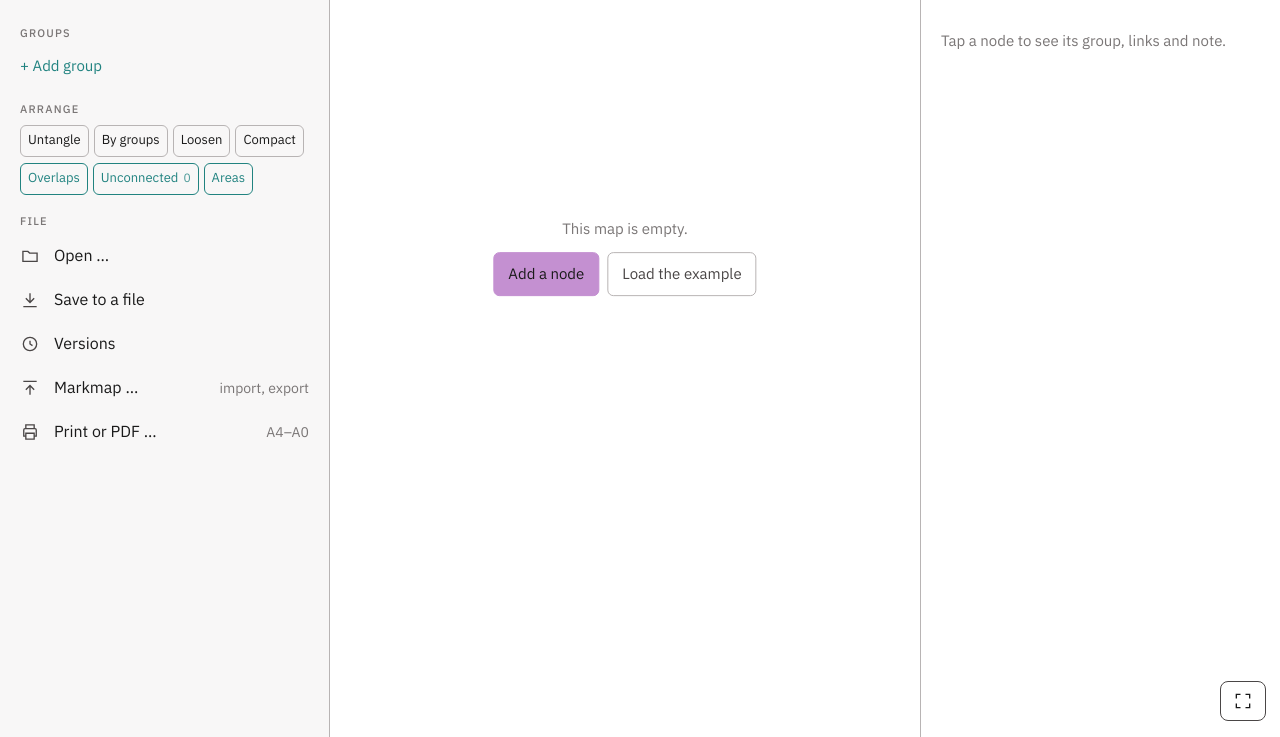
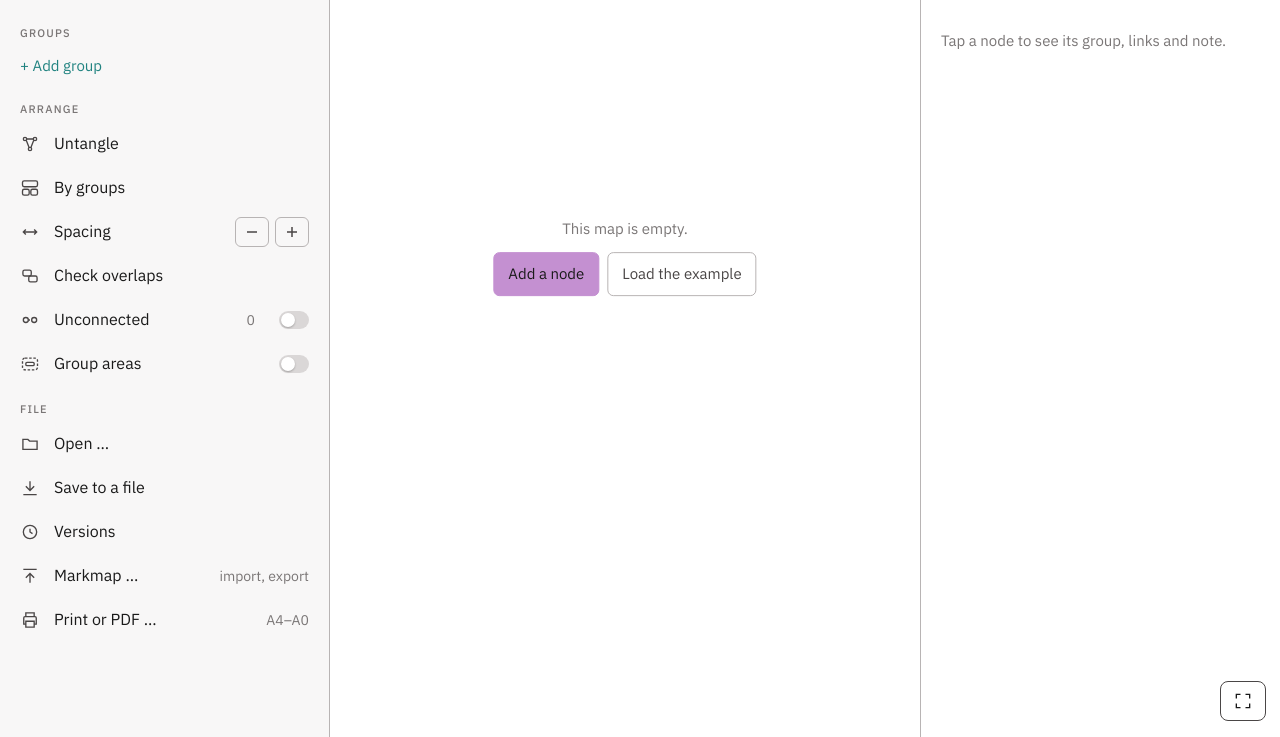
Before and after one commit to ergonoi/ergonoi-map, a plain HTML site: page dist/outheis-map.html in a window 1280 px wide. Shown: the part 63-800 px from the top of the page. Drawn offline with Linux system fonts and the light colour scheme.

Commit message:
0.6.7: Arrange as a list of rows like File (Untangle, By groups, Spacing − +, Check overlaps, switches for Unconnected and Group areas); the sticker symbol back in the group rows; delete last in the group menu

```diff
--- a/dist/outheis-map.html
+++ b/dist/outheis-map.html
@@ -103,9 +103,13 @@
   #side .mrow .r { margin-left:auto; color:var(--muted); font-size:14px; max-width:50%; overflow:hidden; text-overflow:ellipsis; white-space:nowrap; }
   #side .sepl { border-top:.5px solid var(--line); margin:10px 0; }
   #side .hint { font-size:13px; color:var(--muted); padding:4px 20px; margin:0; }
-  #side .row2.help button { border-color:var(--ok); color:var(--ok); }
-  #side .row2.help button[aria-pressed="true"] { background:var(--ok); color:#fff; }
-  #side .row2.help .n { font-size:12px; opacity:.8; margin-left:2px; }
+  #side .mrow .swt { flex:none; width:30px; height:18px; border-radius:9px; background:#DAD7D7; position:relative; margin-left:auto; }
+  #side .mrow .r + .swt { margin-left:10px; }
+  #side .mrow .swt::after { content:""; position:absolute; top:2px; left:2px; width:14px; height:14px; border-radius:50%; background:#fff; box-shadow:0 1px 2px rgba(0,0,0,.25); transition:left .15s; }
+  #side .mrow .swt.on { background:var(--ok); }
+  #side .mrow .swt.on::after { left:14px; }
+  #side .mrow.spc .pm { margin-left:auto; display:flex; gap:6px; }
+  #side .mrow.spc .pm button { min-height:30px; min-width:34px; padding:0; display:inline-flex; align-items:center; justify-content:center; color:var(--fg2); }
   #side .srow { display:flex; align-items:center; gap:10px; width:100%; min-height:38px; padding:0 16px 0 20px; border:0; border-radius:0; text-align:left; font-size:15px; color:var(--fg); }
   #side .srow .n { margin-left:auto; color:var(--muted); font-size:12px; }
   #side .srow .swt { margin-left:auto; flex:none; width:30px; height:18px; border-radius:9px; background:#DAD7D7; position:relative; transition:background .15s; }
@@ -226,7 +230,7 @@
   #side .grp .addb { border:0; min-width:28px; min-height:var(--tap); padding:0; display:inline-flex; align-items:center; justify-content:center; color:var(--fg2); }
   #side .grp .addb:hover { color:var(--fg); }
   @media (hover: hover) and (pointer: fine) {
-    #side .grp .tagb:not([aria-pressed="true"]), #side .grp .delb { visibility:hidden; }
+    #side .grp .delb { visibility:hidden; }
     #side .grp:hover .tagb, #side .grp:hover .delb, #side .grp:focus-within .tagb, #side .grp:focus-within .delb { visibility:visible; }
   }
   #side .grp .delb { border:0; min-width:28px; min-height:var(--tap); padding:0; display:inline-flex; align-items:center; justify-content:center; color:var(--line); }
@@ -397,7 +401,7 @@
   </ul>
   <h3>More</h3>
   <div class="btnrow"><button class="ghost" id="setDemo">Load the example</button><button class="ghost" id="setJsonImport">Restore an old backup (.json)</button></div>
-  <p class="hint">Version 0.6.6 · <a href="https://github.com/outheis-labs/outheis-map" target="_blank" rel="noopener">outheis-map</a></p>
+  <p class="hint">Version 0.6.7 · <a href="https://github.com/outheis-labs/outheis-map" target="_blank" rel="noopener">outheis-map</a></p>
   <input type="file" id="mdInput" accept=".md,.markdown" class="hidden">
   <input type="file" id="txtInput" accept=".txt,text/plain" class="hidden">
   <input type="file" id="jsonInput" accept=".json" class="hidden">
@@ -681,6 +685,15 @@
     open: '<svg viewBox="0 0 24 24" fill="none" stroke="currentColor" stroke-width="1.6"><path d="M3.5 6.5h6l2 2h9v10h-17z"/></svg>',
     save: '<svg viewBox="0 0 24 24" fill="none" stroke="currentColor" stroke-width="1.6"><path d="M12 4v11M7 10l5 5 5-5M4 20h16"/></svg>',
     ver: '<svg viewBox="0 0 24 24" fill="none" stroke="currentColor" stroke-width="1.6"><circle cx="12" cy="12" r="8"/><path d="M12 8v4l3 2"/></svg>',
+    untangle: '<svg viewBox="0 0 24 24" fill="none" stroke="currentColor" stroke-width="1.6"><circle cx="6" cy="6" r="2"/><circle cx="18" cy="6" r="2"/><circle cx="12" cy="18" r="2"/><path d="M7.5 7.5l3.4 8.6M16.5 7.5l-3.4 8.6M8 6h8"/></svg>',
+    groups: '<svg viewBox="0 0 24 24" fill="none" stroke="currentColor" stroke-width="1.6"><rect x="3" y="3.5" width="18" height="7" rx="2"/><rect x="3" y="13.5" width="8" height="7" rx="2"/><rect x="13" y="13.5" width="8" height="7" rx="2"/></svg>',
+    spacing: '<svg viewBox="0 0 24 24" fill="none" stroke="currentColor" stroke-width="1.6"><path d="M4 12h16M7 9l-3 3 3 3M17 9l3 3-3 3"/></svg>',
+    minus: '<svg width="16" height="16" viewBox="0 0 24 24" fill="none" stroke="currentColor" stroke-width="1.8"><path d="M6 12h12"/></svg>',
+    plus: '<svg width="16" height="16" viewBox="0 0 24 24" fill="none" stroke="currentColor" stroke-width="1.8"><path d="M12 6v12M6 12h12"/></svg>',
+    pin: '<svg viewBox="0 0 24 24" fill="none" stroke="currentColor" stroke-width="1.6"><path d="M9 4h6l-1 6 3 3H7l3-3z"/><path d="M12 13v7"/></svg>',
+    overlaps: '<svg viewBox="0 0 24 24" fill="none" stroke="currentColor" stroke-width="1.6"><rect x="3.5" y="5" width="10" height="7" rx="2"/><rect x="10.5" y="12" width="10" height="7" rx="2"/></svg>',
+    unconn: '<svg viewBox="0 0 24 24" fill="none" stroke="currentColor" stroke-width="1.6"><circle cx="7" cy="12" r="3"/><circle cx="17" cy="12" r="3"/><path d="M10.5 12h1.5M13.5 12h0"/></svg>',
+    areas: '<svg viewBox="0 0 24 24" fill="none" stroke="currentColor" stroke-width="1.6"><rect x="3" y="5" width="18" height="14" rx="3" stroke-dasharray="3 2"/><rect x="7" y="10" width="10" height="4" rx="1.5"/></svg>',
     print: '<svg viewBox="0 0 24 24" fill="none" stroke="currentColor" stroke-width="1.6"><path d="M7 8V3.5h10V8M7 17H4.5V9.5a1.5 1.5 0 0 1 1.5-1.5h12a1.5 1.5 0 0 1 1.5 1.5V17H17M7 13.5h10v7H7z"/></svg>',
     imp: '<svg viewBox="0 0 24 24" fill="none" stroke="currentColor" stroke-width="1.6"><path d="M12 20V9M7 14l5-5 5 5M4 4h16"/></svg>',
     set: '<svg viewBox="0 0 24 24" fill="none" stroke="currentColor" stroke-width="1.6"><circle cx="12" cy="12" r="3"/><path d="M12 3v3M12 18v3M3 12h3M18 12h3"/></svg>'
@@ -700,18 +713,26 @@
     h += cols.map(c => {
       const n = state.nodes.filter(m => m.color === c).length, name = groupName(c), off = HIDDEN.has(c), none = c === BRAND.none;
       return `<div class="grp${off ? " off" : ""}" data-g="${esc(c)}">`
-        + (none ? `<span class="swb"><span class="sw" style="background:${esc(c)}"></span></span>` : `<button type="button" class="swb" data-gc="${esc(c)}" title="Colour, stickers, delete" aria-label="Menu of ${esc(name || "the group")}"><span class="sw" style="background:${esc(c)}"></span></button>`)
+        + (none ? `<span class="swb"><span class="sw" style="background:${esc(c)}"></span></span>` : `<button type="button" class="swb" data-gc="${esc(c)}" title="Colour, delete" aria-label="Menu of ${esc(name || "the group")}"><span class="sw" style="background:${esc(c)}"></span></button>`)
         + (none ? `<span class="gn nameless">no group</span>` : `<input class="gn" data-gname="${esc(c)}" value="${esc(state.legend[c] || "")}" placeholder="unnamed" aria-label="Name of the group" title="Rename">`)
-        + `<span class="n">${n}</span>` + (none || !(state.stickers || {})[c] ? "" : `<button type="button" class="tagb" data-gtag="${esc(c)}" aria-pressed="true" title="Shown as stickers on the linked nodes; click to show as nodes" aria-label="Stickers">${TAG}</button>`) + `<button type="button" class="eye" data-geye="${esc(c)}" aria-pressed="${!off}" title="${off ? "Show" : "Hide"} (press and hold: only this group)" aria-label="${off ? "Show" : "Hide"} ${esc(name || "the group")}">${off ? EYE_OFF : EYE}</button></div>`;
+        + `<span class="n">${n}</span>` + (none ? "" : `<button type="button" class="tagb" data-gtag="${esc(c)}" aria-pressed="${!!(state.stickers || {})[c]}" title="${(state.stickers || {})[c] ? "Shown as stickers on the linked nodes; click to show as nodes" : "Show as stickers on the linked nodes"}" aria-label="Stickers">${TAG}</button>`) + `<button type="button" class="eye" data-geye="${esc(c)}" aria-pressed="${!off}" title="${off ? "Show" : "Hide"} (press and hold: only this group)" aria-label="${off ? "Show" : "Hide"} ${esc(name || "the group")}">${off ? EYE_OFF : EYE}</button></div>`;
     }).join("");
     h += `<button type="button" class="act" data-gadd="1">+ Add group</button>`;
     // a link to a sticker is a link: only nodes without any link count as unconnected
     const loose = state.nodes.filter(n => !isSticker(n) && !edgesOf(n.id).length).length;
-    // Arrange: the layouts in one row; below, in another colour, the helpers that only show
-    // something (Overlaps marks, Unconnected and Areas switch on and off, Fit moves the view).
+    // Arrange, as rows like File: the two layouts, spacing with − and +, then the helpers as
+    // switch rows (Unconnected, Areas) and one action row (Overlaps).
     const pinsN = state.nodes.filter(n => n.pinned).length;
-    h += `<h3>Arrange</h3><div class="row2 wide"><button type="button" data-ar="untangle">Untangle</button><button type="button" data-ar="groups" title="Groups as areas, ranked by their arrows">By groups</button><button type="button" data-ar="loosen">Loosen</button><button type="button" data-ar="compact">Compact</button>${pinsN ? `<button type="button" data-ar="unpin" title="Release every pinned node">Unpin all (${pinsN})</button>` : ""}</div>`
-      + `<div class="row2 help"><button type="button" data-ar="overlaps" title="Push overlapping nodes apart and mark crossing links">Overlaps</button><button type="button" data-unconn="1" aria-pressed="${UNCONN}" title="Nodes without any link stand out; the others step back">Unconnected <span class="n">${loose}</span></button><button type="button" data-regions="1" aria-pressed="${REGIONS}" title="A soft area with its name behind each group">Areas</button></div>`;
+    const SW = on => `<span class="swt${on ? " on" : ""}" aria-hidden="true"></span>`;
+    h += `<h3>Arrange</h3><div class="wide">`
+      + `<button type="button" class="mrow" data-ar="untangle" title="Few crossings, short links">${ICO.untangle}Untangle</button>`
+      + `<button type="button" class="mrow" data-ar="groups" title="Groups as areas, ranked by their arrows">${ICO.groups}By groups</button>`
+      + `<div class="mrow spc">${ICO.spacing}Spacing<span class="pm"><button type="button" data-ar="compact" title="Compact: close the gaps" aria-label="Less space">${ICO.minus}</button><button type="button" data-ar="loosen" title="Loosen: more room" aria-label="More space">${ICO.plus}</button></span></div>`
+      + (pinsN ? `<button type="button" class="mrow" data-ar="unpin" title="Release every pinned node">${ICO.pin}Unpin all<span class="r">${pinsN}</span></button>` : "")
+      + `</div>`
+      + `<button type="button" class="mrow" data-ar="overlaps" title="Push overlapping nodes apart and mark crossing links">${ICO.overlaps}Check overlaps</button>`
+      + `<button type="button" class="mrow" data-unconn="1" role="switch" aria-checked="${UNCONN}" title="Nodes without any link stand out; the others step back">${ICO.unconn}Unconnected<span class="r">${loose}</span>${SW(UNCONN)}</button>`
+      + `<button type="button" class="mrow" data-regions="1" role="switch" aria-checked="${REGIONS}" title="A soft area with its name behind each group">${ICO.areas}Group areas${SW(REGIONS)}</button>`;
     const fileR = FILE.handle ? esc(FILE.name) : canFile ? "" : "download";
     h += `<h3>File</h3>
       <button type="button" class="mrow" data-f="open">${ICO.open}Open …</button>
@@ -721,7 +742,7 @@
       <button type="button" class="mrow" data-f="ver">${ICO.ver}Versions<span class="r">${versionCount || ""}</span></button>
       <button type="button" class="mrow" data-f="imp">${ICO.imp}Markmap …<span class="r">import, export</span></button>
       <button type="button" class="mrow" data-f="print">${ICO.print}Print or PDF …<span class="r">A4–A0</span></button>
-      <div class="narrow"><div class="sepl"></div><button type="button" class="mrow" data-f="set">${ICO.set}Help</button><p class="hint">Version 0.6.6</p></div>`;
+      <div class="narrow"><div class="sepl"></div><button type="button" class="mrow" data-f="set">${ICO.set}Help</button><p class="hint">Version 0.6.7</p></div>`;
     box.innerHTML = h;
   }
   let gPress = null, gPressAt = 0, gPressKey = "";
@@ -891,10 +912,6 @@
   function groupColorMenu(c, anchor) {
     const free = freeColors();
     openPop(groupName(c) || "Group", () => {
-      const st = !!(state.stickers && state.stickers[c]);
-      opt(st ? "Show as nodes again" : "Show as stickers on the linked nodes", () => { closePop(); toggleStickers(c); });
-      opt("Delete the group …", () => { deleteGroup(c, anchor); }, "danger");
-      sep();
       lbl("Colour");
       for (const f of free) opt(f, () => { closePop(); recolorGroup(c, f); }, "", `<span class="ln" style="width:24px;height:3px;background:${esc(f)}"></span>${esc(BRAND.colorNames[f] || f.toUpperCase())}`);
       if (free.length) sep();
@@ -904,6 +921,8 @@
       pick.addEventListener("change", () => { closePop(); recolorGroup(c, pick.value.toUpperCase()); });
       pop.appendChild(pick);
       opt("Other colour …", () => pick.click());
+      sep();
+      opt("Delete the group …", () => { deleteGroup(c, anchor); }, "danger");
     }, anchor);
   }
   function fitHeader() { document.documentElement.style.setProperty("--hh", document.querySelector("header").offsetHeight + "px"); }
```
Also changed, not shown: src/map.src.html (+33 -14 lines), README.md, 1 other file.
